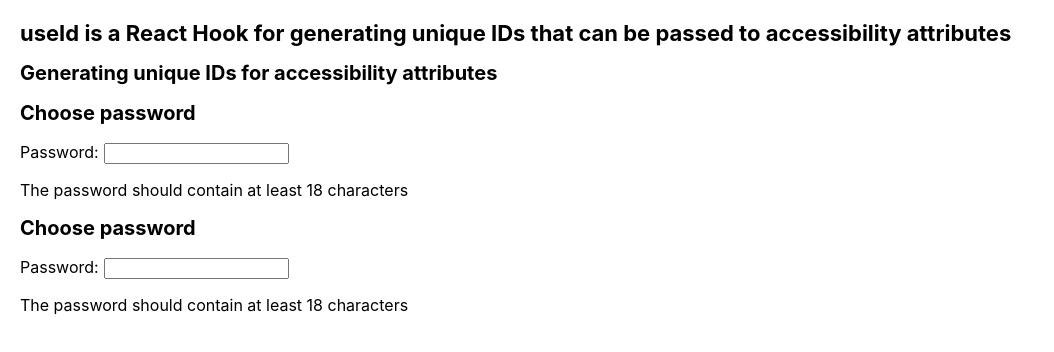
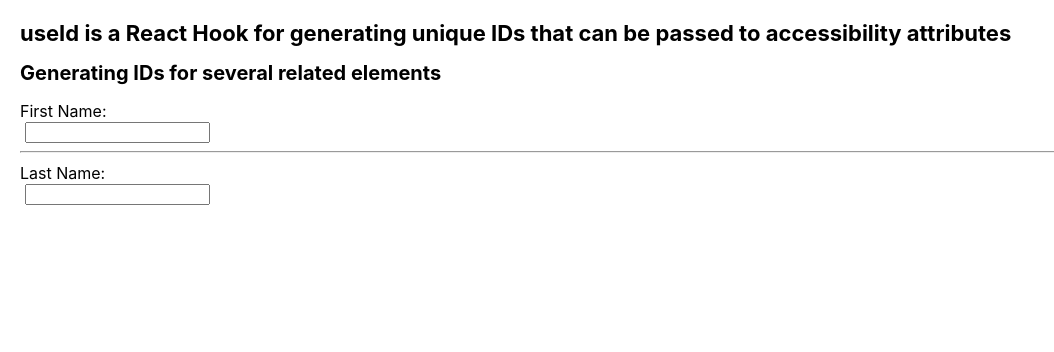
Before and after one commit to VladimirovMario/Sandbox, a React (Create React App) app in the folder 01. React documentation/03. API Reference/01. Hooks/: page / in a window 1280 px wide. Shown: the top 352 px of the page, without its empty margins (0-1054 px from the left). Built offline with nearby package versions, Linux system fonts and the light colour scheme.

Commit message:
Generating IDs for several related elements

```diff
--- /dev/null
+++ b/01. React documentation/03. API Reference/01. Hooks/src/components/UseId/SeveralRelatedElements/SeveralRelatedElements.js
@@ -0,0 +1,23 @@
+import { useId } from 'react';
+
+export default function SeveralRelatedElements() {
+  return (
+    <>
+      <h2>Generating IDs for several related elements</h2>
+      <Form />
+    </>
+  );
+}
+
+function Form() {
+  const id = useId();
+  return (
+    <form>
+      <label htmlFor={id + '-firstName'}>First Name:</label>
+      <input id={id + '-firstName'} type="text" />
+      <hr />
+      <label htmlFor={id + '-lastName'}>Last Name:</label>
+      <input id={id + '-lastName'} type="text" />
+    </form>
+  );
+}
--- a/01. React documentation/03. API Reference/01. Hooks/src/components/UseId/UseId.js
+++ b/01. React documentation/03. API Reference/01. Hooks/src/components/UseId/UseId.js
@@ -1,4 +1,5 @@
-import GeneratingUniqueIDs from './GeneratingUniqueIDs/GeneratingUniqueIDs';
+import SeveralRelatedElements from './SeveralRelatedElements/SeveralRelatedElements';
+// import GeneratingUniqueIDs from './GeneratingUniqueIDs/GeneratingUniqueIDs';
 
 export default function UseId() {
   return (
@@ -7,7 +8,8 @@ export default function UseId() {
         useId is a React Hook for generating unique IDs that can be passed to
         accessibility attributes
       </h1>
-      <GeneratingUniqueIDs />
+      <SeveralRelatedElements />
+      {/* <GeneratingUniqueIDs /> */}
     </>
   );
 }
```
